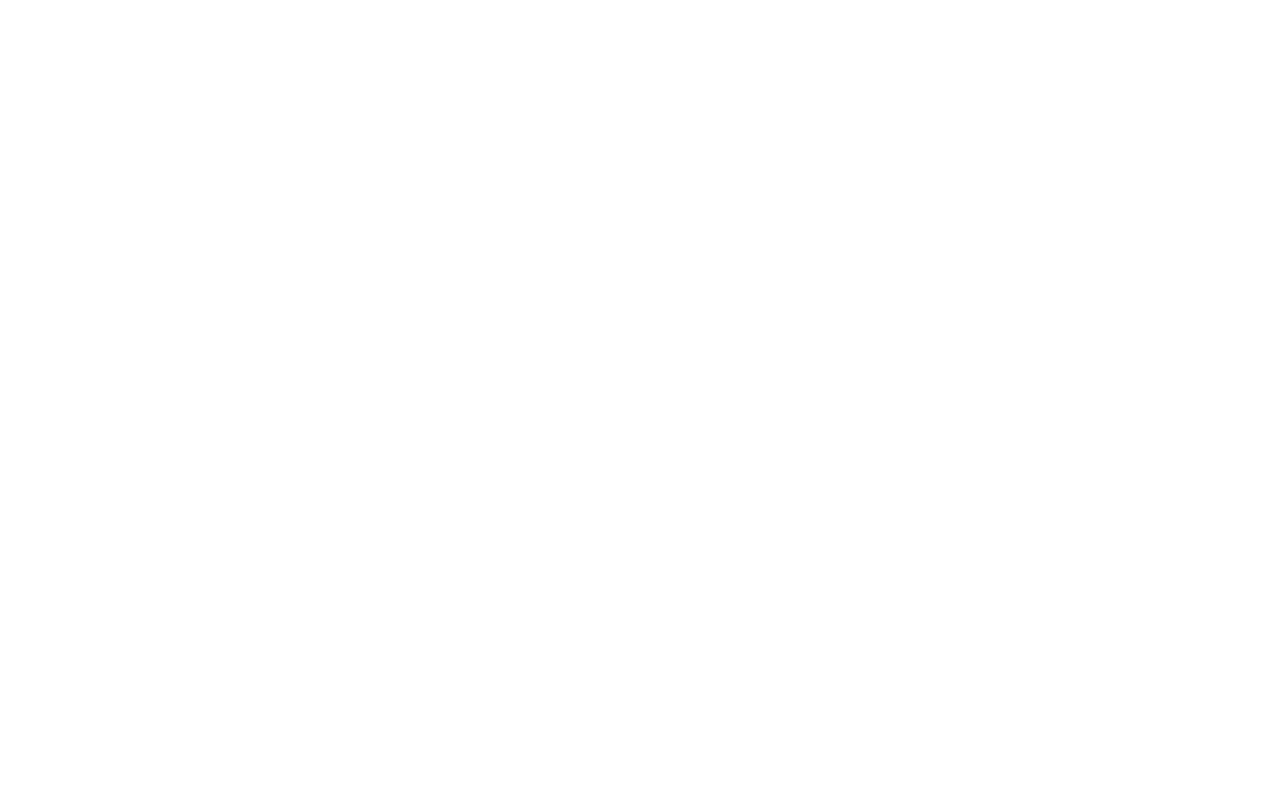
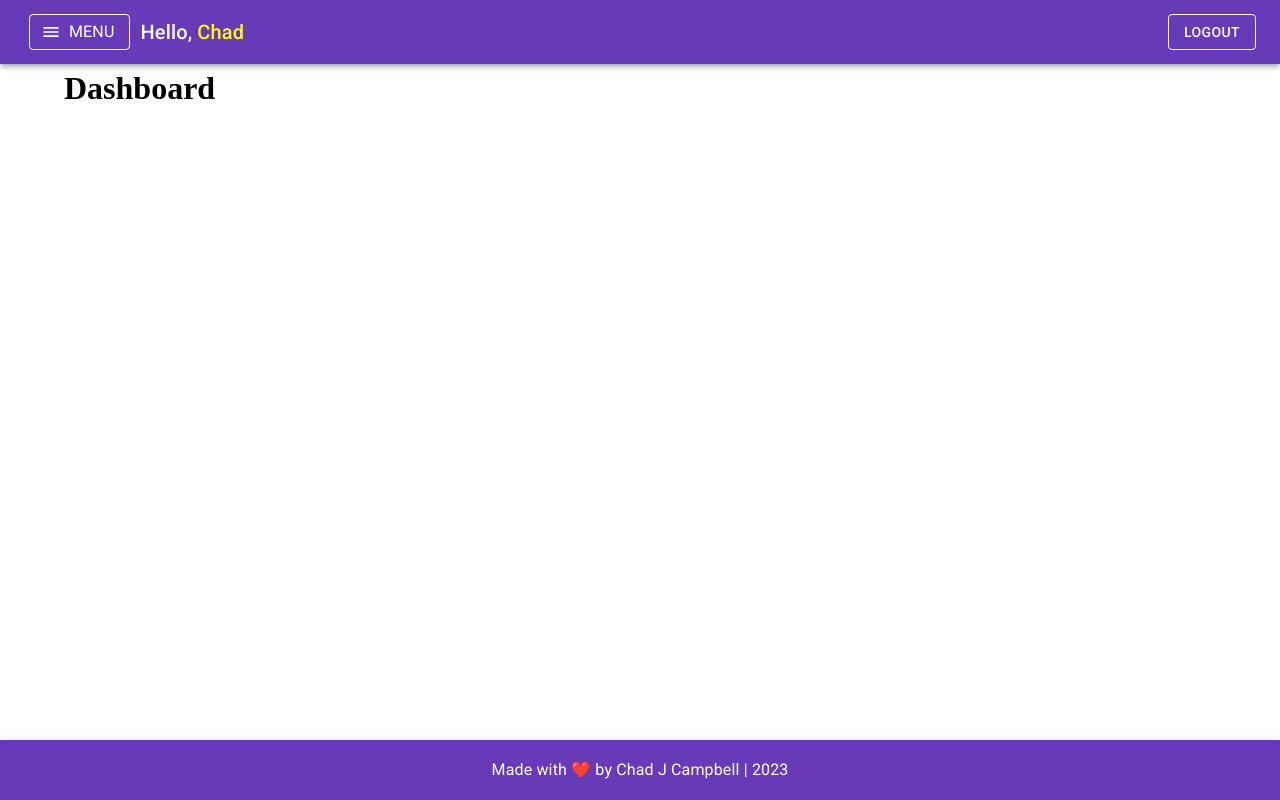
Before and after one commit to chadjcampbell/inventory-manager, a React (Vite) app in the folder client/: page /dashboard in a window 1280 px wide. Before the commit this address had no page. Built offline with nearby package versions, Linux system fonts and the light colour scheme; a web font is replaced by a local one.

Commit message:
setup dashboard layout with sidebar nav

```diff
--- a/client/src/App.tsx
+++ b/client/src/App.tsx
@@ -4,6 +4,11 @@ import Login from "./pages/Auth/Login";
 import Register from "./pages/Auth/Register";
 import Forgot from "./pages/Auth/Forgot";
 import Reset from "./pages/Auth/Reset";
+import Layout from "./pages/Dashboard/Layout";
+import Dashboard from "./pages/Dashboard/Dashboard";
+import AddProduct from "./pages/Dashboard/AddProduct";
+import Profile from "./pages/Dashboard/Profile";
+import ReportBug from "./pages/Dashboard/ReportBug";
 
 function App() {
   return (
@@ -14,6 +19,38 @@ function App() {
         <Route path="/register" element={<Register />} />
         <Route path="/forgot" element={<Forgot />} />
         <Route path="/resetpassword/:resetToken" element={<Reset />} />
+        <Route
+          path="/dashboard"
+          element={
+            <Layout>
+              <Dashboard />
+            </Layout>
+          }
+        />
+        <Route
+          path="/add-product"
+          element={
+            <Layout>
+              <AddProduct />
+            </Layout>
+          }
+        />
+        <Route
+          path="/profile"
+          element={
+            <Layout>
+              <Profile />
+            </Layout>
+          }
+        />
+        <Route
+          path="/report-bug"
+          element={
+            <Layout>
+              <ReportBug />
+            </Layout>
+          }
+        />
       </Routes>
     </BrowserRouter>
   );
--- /dev/null
+++ b/client/src/pages/Dashboard/AddProduct.tsx
@@ -0,0 +1,5 @@
+const AddProduct = () => {
+  return <h1>add product</h1>;
+};
+
+export default AddProduct;
--- /dev/null
+++ b/client/src/pages/Dashboard/Dashboard.tsx
@@ -0,0 +1,5 @@
+const Dashboard = () => {
+  return <h1>Dashboard</h1>;
+};
+
+export default Dashboard;
--- /dev/null
+++ b/client/src/pages/Dashboard/DashboardFooter.tsx
@@ -0,0 +1,25 @@
+import { AppBar, Typography } from "@mui/material";
+
+const DashboardFooter = () => {
+  const year = new Date().getFullYear();
+
+  return (
+    <AppBar
+      position="fixed"
+      sx={{
+        backgroundColor: "primary.main",
+        top: "auto",
+        bottom: 0,
+        display: "flex",
+        alignItems: "center",
+        justifyContent: "center",
+      }}
+    >
+      <Typography pt={2} pb={2} color="white" variant="subtitle1">
+        {`Made with ❤️ by Chad J Campbell | ${year}`}
+      </Typography>
+    </AppBar>
+  );
+};
+
+export default DashboardFooter;
--- /dev/null
+++ b/client/src/pages/Dashboard/DashboardHeader.tsx
@@ -0,0 +1,34 @@
+import { AppBar, Toolbar, Typography, Button } from "@mui/material";
+import Box from "@mui/material/Box";
+import { Link } from "react-router-dom";
+import Sidebar from "./Sidebar";
+
+const DashboardHeader = () => {
+  return (
+    <Box sx={{ flexGrow: 1 }}>
+      <AppBar sx={{ backgroundColor: "primary.main" }} position="static">
+        <Toolbar>
+          <Sidebar />
+          <Typography variant="h6">Hello,</Typography>{" "}
+          <Typography
+            variant="h6"
+            color="yellow"
+            sx={{ flexGrow: 1, padding: "5px" }}
+          >
+            Chad
+          </Typography>
+          <Button
+            component={Link}
+            to="/logout"
+            variant="outlined"
+            color="inherit"
+          >
+            Logout
+          </Button>
+        </Toolbar>
+      </AppBar>
+    </Box>
+  );
+};
+
+export default DashboardHeader;
--- /dev/null
+++ b/client/src/pages/Dashboard/Layout.tsx
@@ -0,0 +1,20 @@
+import { Container } from "@mui/material";
+import DashboardFooter from "./DashboardFooter";
+import DashboardHeader from "./DashboardHeader";
+import { ReactNode } from "react";
+
+type LayoutProps = {
+  children: ReactNode;
+};
+
+const Layout = ({ children }: LayoutProps) => {
+  return (
+    <>
+      <DashboardHeader />
+      <Container sx={{ minHeight: "80vh" }}>{children}</Container>
+      <DashboardFooter />
+    </>
+  );
+};
+
+export default Layout;
--- /dev/null
+++ b/client/src/pages/Dashboard/Profile.tsx
@@ -0,0 +1,5 @@
+const Profile = () => {
+  return <h1>profile</h1>;
+};
+
+export default Profile;
--- /dev/null
+++ b/client/src/pages/Dashboard/ReportBug.tsx
@@ -0,0 +1,5 @@
+const ReportBug = () => {
+  return <h1>report bug</h1>;
+};
+
+export default ReportBug;
--- /dev/null
+++ b/client/src/pages/Dashboard/Sidebar.tsx
@@ -0,0 +1,124 @@
+import {
+  Button,
+  Divider,
+  Drawer,
+  ListItem,
+  ListItemButton,
+  ListItemIcon,
+  Typography,
+} from "@mui/material";
+import DashboardIcon from "@mui/icons-material/Dashboard";
+import AddPhotoAlternateIcon from "@mui/icons-material/AddPhotoAlternate";
+import ManageAccountsIcon from "@mui/icons-material/ManageAccounts";
+import BugReportIcon from "@mui/icons-material/BugReport";
+import { useState } from "react";
+import MenuIcon from "@mui/icons-material/Menu";
+import { Link } from "react-router-dom";
+
+type Anchor = "top" | "left" | "bottom" | "right";
+
+const Sidebar = () => {
+  const [state, setState] = useState({
+    top: false,
+    left: false,
+    bottom: false,
+    right: false,
+  });
+
+  const toggleDrawer =
+    (anchor: Anchor, open: boolean) =>
+    (event: React.KeyboardEvent | React.MouseEvent) => {
+      if (
+        event.type === "keydown" &&
+        ((event as React.KeyboardEvent).key === "Tab" ||
+          (event as React.KeyboardEvent).key === "Shift")
+      ) {
+        return;
+      }
+
+      setState({ ...state, [anchor]: open });
+    };
+
+  return (
+    <>
+      <Button
+        startIcon={<MenuIcon sx={{ color: "white" }} />}
+        variant="outlined"
+        sx={{ borderColor: "white", margin: "5px", marginRight: "10px" }}
+        onClick={toggleDrawer("left", true)}
+      >
+        <Typography color="white" component="div" sx={{ flexGrow: 1 }}>
+          Menu
+        </Typography>
+      </Button>
+      <Drawer
+        anchor={"left"}
+        open={state["left"]}
+        onClose={toggleDrawer("left", false)}
+      >
+        <Link
+          style={{ textDecoration: "none", color: "#673AB7" }}
+          to={"/dashboard"}
+          onClick={toggleDrawer("left", false)}
+        >
+          <ListItem>
+            <ListItemButton>
+              <ListItemIcon>
+                <DashboardIcon color="primary" />
+              </ListItemIcon>
+              <Typography fontSize="20px">Dashboard</Typography>
+            </ListItemButton>
+          </ListItem>
+        </Link>
+        <Divider />
+        <Link
+          style={{ textDecoration: "none", color: "#673AB7" }}
+          to={"/add-product"}
+          onClick={toggleDrawer("left", false)}
+        >
+          <ListItem>
+            <ListItemButton>
+              <ListItemIcon>
+                <AddPhotoAlternateIcon color="primary" />
+              </ListItemIcon>
+              <Typography fontSize="20px">Add Product</Typography>
+            </ListItemButton>
+          </ListItem>
+        </Link>
+        <Divider />
+        <Link
+          style={{ textDecoration: "none", color: "#673AB7" }}
+          to={"/profile"}
+          onClick={toggleDrawer("left", false)}
+        >
+          <ListItem>
+            <ListItemButton>
+              <ListItemIcon>
+                <ManageAccountsIcon color="primary" />
+              </ListItemIcon>
+              <Typography fontSize="20px">Profile</Typography>
+            </ListItemButton>
+          </ListItem>
+        </Link>
+        <Divider />
+        <Link
+          style={{ textDecoration: "none", color: "#673AB7" }}
+          to={"/report-bug"}
+          onClick={toggleDrawer("left", false)}
+        >
+          <ListItem>
+            <ListItemButton>
+              <ListItemIcon>
+                <BugReportIcon color="primary" />
+              </ListItemIcon>
+              <Typography fontSize="20px">Report Bug</Typography>
+            </ListItemButton>
+          </ListItem>
+        </Link>
+        <Divider />
+      </Drawer>
+    </>
+  );
+};
+
+export default Sidebar;
--- a/client/src/pages/Home/Home.tsx
+++ b/client/src/pages/Home/Home.tsx
@@ -1,7 +1,7 @@
-import { Box } from "@mui/material";
 import ButtonAppBar from "./ButtonAppBar";
 import Landing from "./Landing";
 import Footer from "./Footer";
+import Box from "@mui/material/Box";
 
 const Home = () => {
   return (
```
